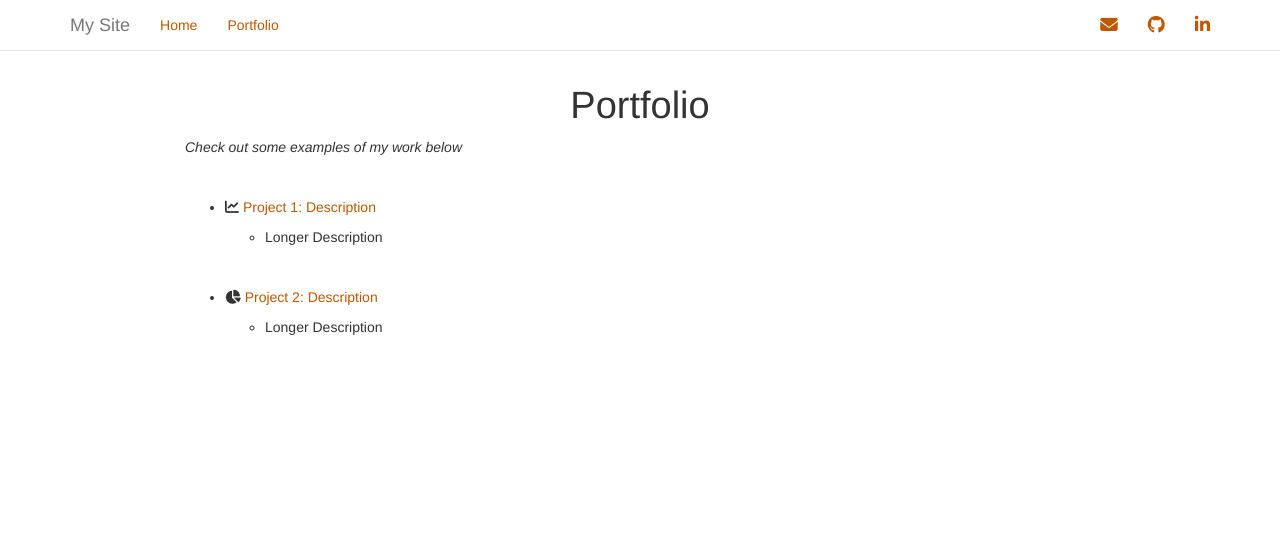
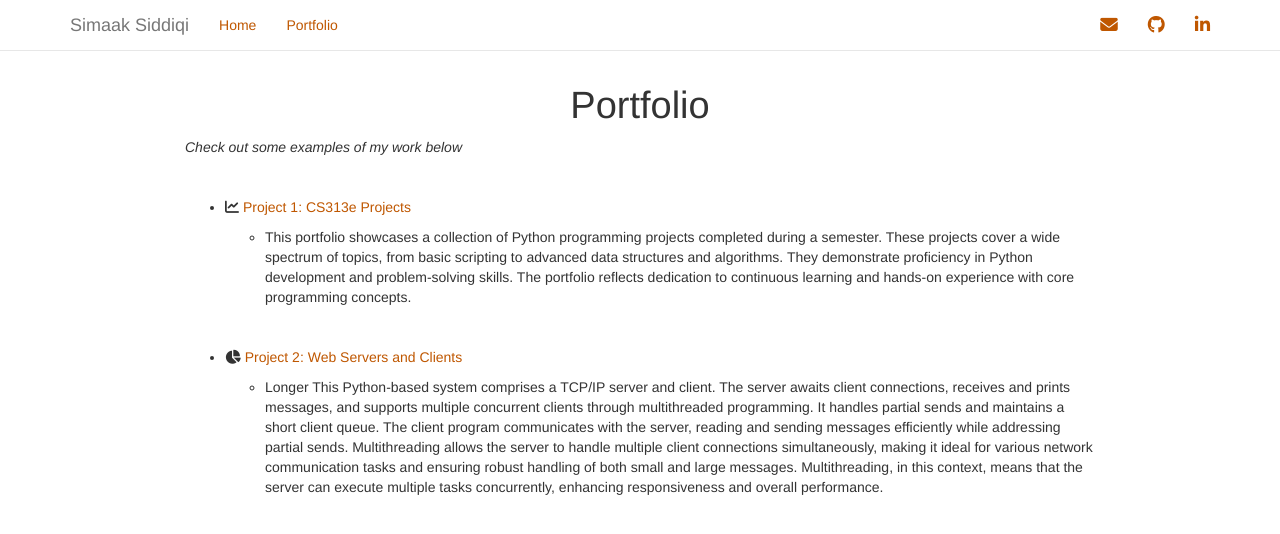
Before and after one commit to simaaksidd/simaaksidd.github.io, a plain HTML site: page portfolio.html in a window 1280 px wide. Drawn offline with nearby package versions, Linux system fonts and the light colour scheme; some packages are replaced by stand-ins of ours.

Commit message:
add projects

```diff
--- a/portfolio.html
+++ b/portfolio.html
@@ -241,7 +241,7 @@ $(document).ready(function () {
         <span class="icon-bar"></span>
         <span class="icon-bar"></span>
       </button>
-      <a class="navbar-brand" href="index.html">My Site</a>
+      <a class="navbar-brand" href="index.html">Simaak Siddiqi</a>
     </div>
     <div id="navbar" class="navbar-collapse collapse">
       <ul class="nav navbar-nav">
@@ -254,19 +254,19 @@ $(document).ready(function () {
       </ul>
       <ul class="nav navbar-nav navbar-right">
         <li>
-  <a href="mailto:&lt;your@email.com&gt;">
+  <a href="mailto:&lt;simaaksidd@gmail.com&gt;">
     <span class="fa fa-envelope fa-lg"></span>
 
   </a>
 </li>
 <li>
-  <a href="http://github.com/USERNAME/">
+  <a href="http://github.com/simaaksidd/">
     <span class="fa fa-github fa-lg"></span>
 
   </a>
 </li>
 <li>
-  <a href="http://linkedin.com/USERNAME">
+  <a href="http://linkedin.com/simaak-siddiqi">
     <span class="fa fa-linkedin fa-lg"></span>
 
   </a>
@@ -289,17 +289,17 @@ $(document).ready(function () {
 <p><br></p>
 <ul>
 <li><p><i class="fa fa-chart-line"> </i> <a
-href="https://www.github.com">Project 1: Description</a></p>
+href="https://github.com/simaaksidd/Programming_Assignments">Project 1: CS313e Projects</a></p>
 <ul>
-<li>Longer Description</li>
+<li>This portfolio showcases a collection of Python programming projects completed during a semester. These projects cover a wide spectrum of topics, from basic scripting to advanced data structures and algorithms. They demonstrate proficiency in Python development and problem-solving skills. The portfolio reflects dedication to continuous learning and hands-on experience with core programming concepts.</li>
 </ul></li>
 </ul>
 <p><br></p>
 <ul>
 <li><p><i class="fa fa-chart-pie"> </i> <a
-href="https://www.google.com">Project 2: Description</a></p>
+href="https://github.com/simaaksidd/Echo_server_client">Project 2: Web Servers and Clients</a></p>
 <ul>
-<li>Longer Description</li>
+<li>Longer This Python-based system comprises a TCP/IP server and client. The server awaits client connections, receives and prints messages, and supports multiple concurrent clients through multithreaded programming. It handles partial sends and maintains a short client queue. The client program communicates with the server, reading and sending messages efficiently while addressing partial sends. Multithreading allows the server to handle multiple client connections simultaneously, making it ideal for various network communication tasks and ensuring robust handling of both small and large messages. Multithreading, in this context, means that the server can execute multiple tasks concurrently, enhancing responsiveness and overall performance.</li>
 </ul></li>
 </ul>
 
```
Also changed, not shown: 2 other files.
